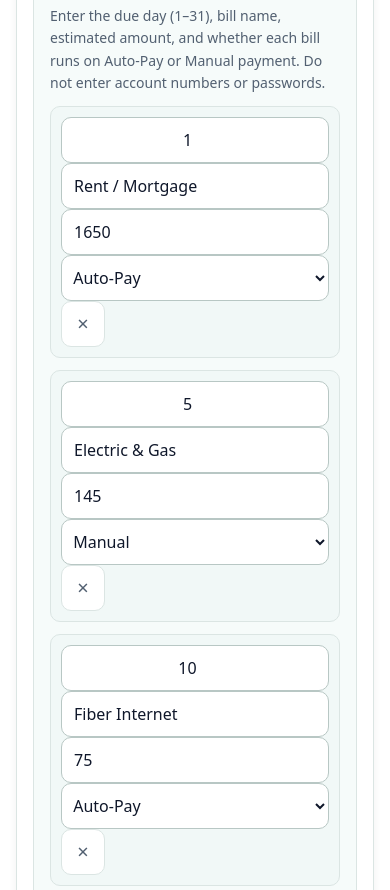
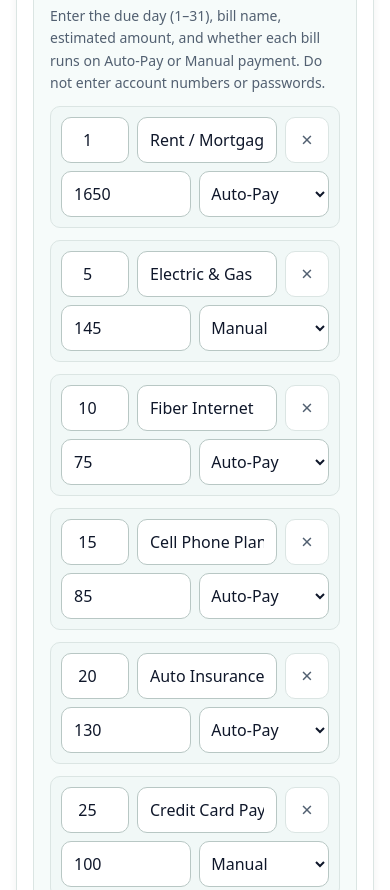
Before and after one commit to farmingvichar/household-expense-tools, a plain HTML site: page tools/monthly-bill-tracker/index.html in a window 390 px wide. Shown: the part 1164-2054 px from the top of the page. Drawn offline with nearby package versions, Linux system fonts and the light colour scheme.

Commit message:
Refactor mbt-bill-row for improved layout and spacing

```diff
--- a/assets/css/pdf-maker.css
+++ b/assets/css/pdf-maker.css
@@ -1227,8 +1227,12 @@
 }
 
 .mbt-bill-row {
+  display: grid;
+  gap: var(--space-2);
+  align-items: center;
   grid-template-columns: 4.25rem minmax(0, 1fr) 6.75rem 6.5rem 2.5rem;
 }
+
 
 .mbt-row-due,
 .mbt-row-name,
@@ -1362,8 +1366,13 @@
 .mbt-ann-col-amt {
   inline-size: 14%;
   text-align: right;
-  padding-inline: 0.25rem;
+  padding-inline: 0.25rem 0.35rem;
 }
+
+.mbt-annual-table .hbw-num-cell {
+  padding-inline-end: 0.35rem;
+}
+
 
 .mbt-annual-table thead .mbt-ann-col-amt {
   text-align: right;
@@ -1447,13 +1456,21 @@
     display: none;
   }
 
-  /* 2-Line Soft-Mint Bill Card: Line 1 = Due + Name + Remove, Line 2 = Amount + Method */
+  /* 2-Line Soft-Mint Bill Card: Line 1 = Due (4.25rem) + Name (1fr) + x (2.75rem), Line 2 = Amount (50%) + Method (50%) */
   .mbt-bill-row {
-    grid-template-columns: 4.25rem minmax(0, 1fr) minmax(0, 1fr) 2.75rem;
+    display: grid;
+    gap: var(--space-2);
+    align-items: center;
+    grid-template-columns:
+      4.25rem
+      minmax(0, calc(50% - 4.25rem - (var(--space-2) * 1.5)))
+      minmax(0, calc(50% - 2.75rem - (var(--space-2) * 1.5)))
+      2.75rem;
     grid-template-areas:
       "due name name remove"
       "amount amount method method";
   }
+
 
   .mbt-bill-row .mbt-row-due {
     grid-area: due;
```
